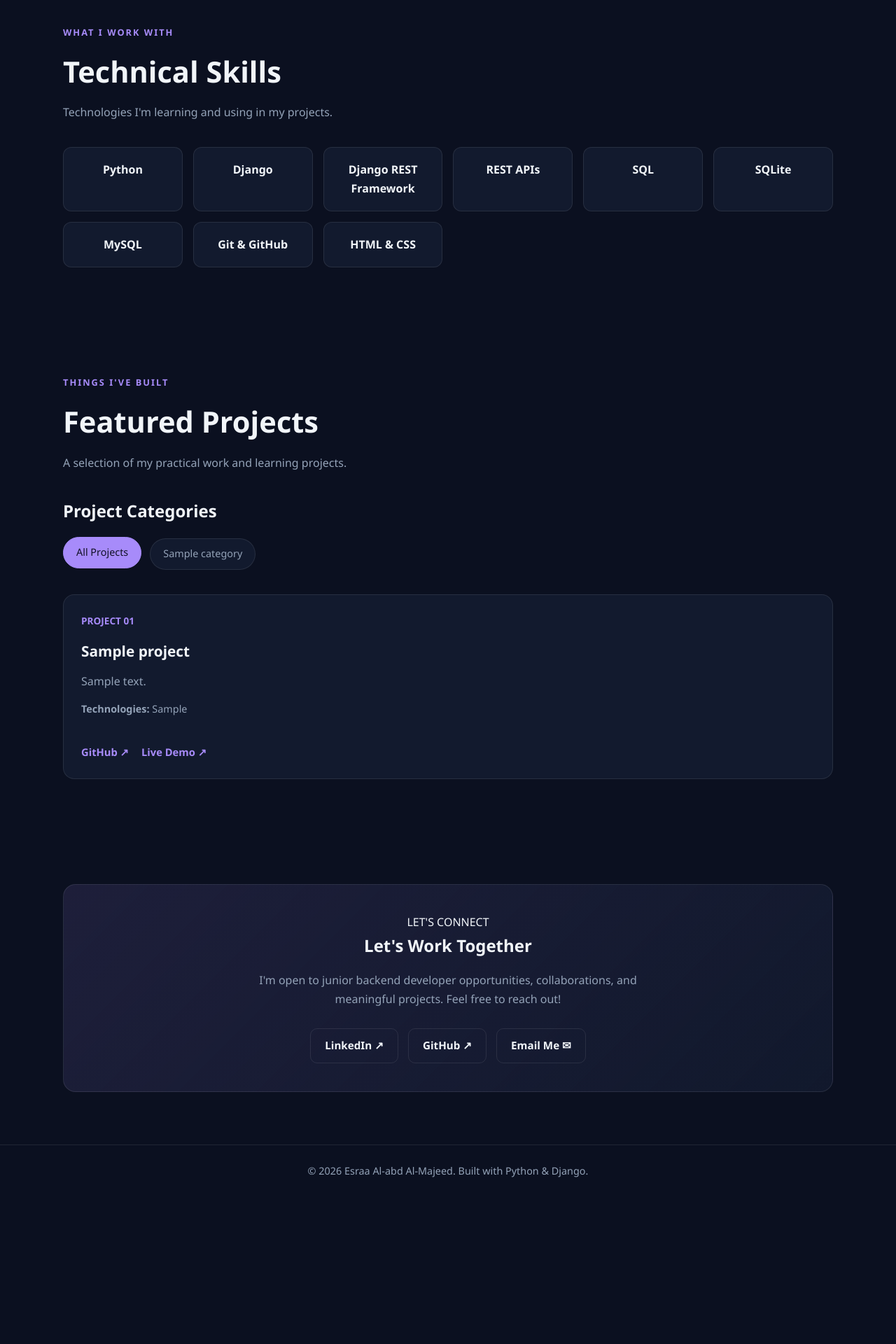
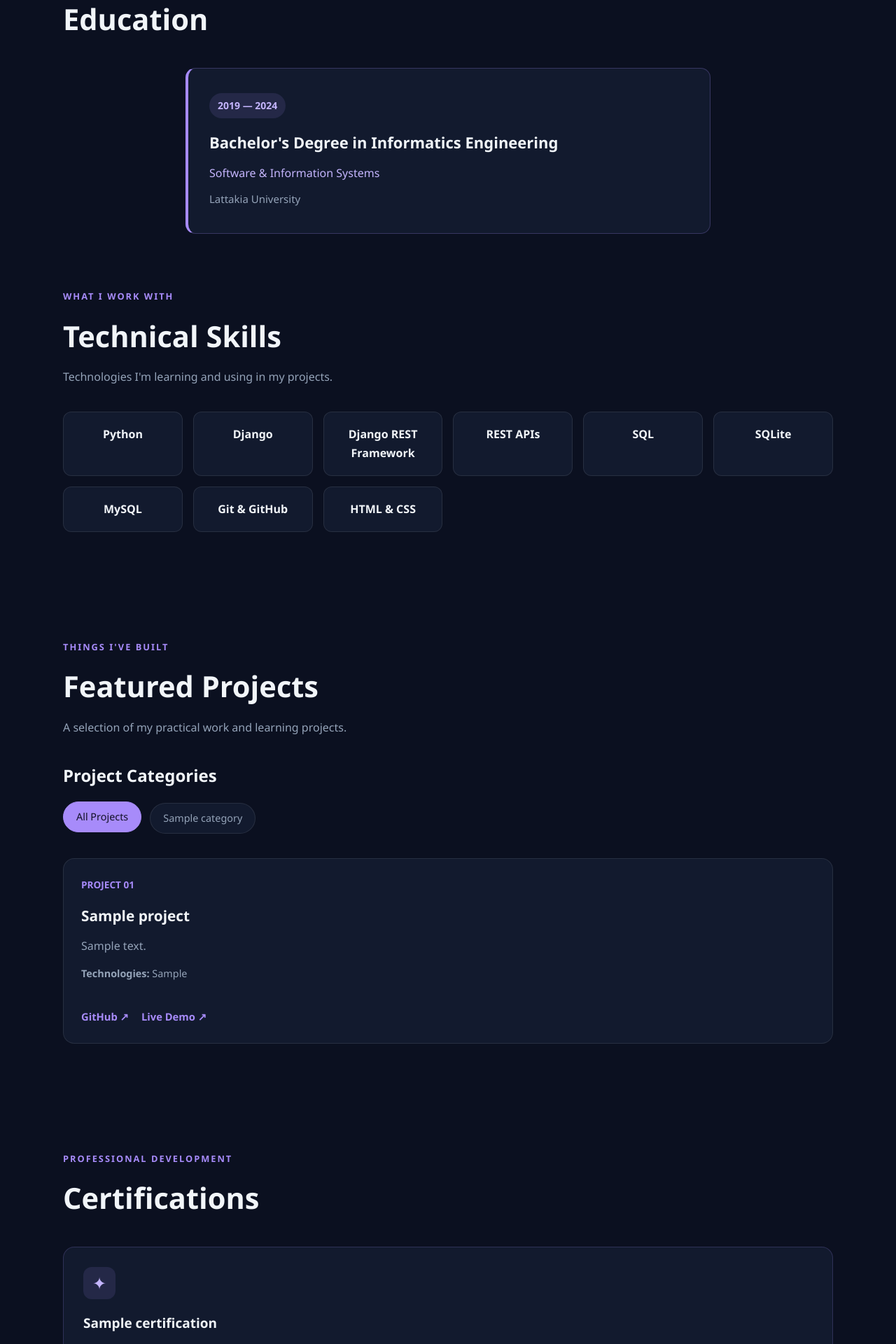
Before and after one commit to EsRaaAlmajeed/esraa-portfolio, a Django app: page / in a window 1280 px wide. Shown: the part 1280-3200 px from the top of the page at 70% size. Before the commit the page ends 2962 px from the top, so only its background shows below. Run offline with Django 5.2, Linux system fonts and the light colour scheme; tables that the repository leaves empty hold one stand-in row (values such as "Sample post").

Commit message:
Add education and certifications sections

```diff
--- a/portfolio/admin.py
+++ b/portfolio/admin.py
@@ -1,5 +1,5 @@
 from django.contrib import admin
-from .models import Project , Category
+from .models import Project , Category, Certification
 
 # Register your models here.
 
@@ -15,3 +15,4 @@ class ProjectAdmin(admin.ModelAdmin):
 
 admin.site.register(Project, ProjectAdmin)
 admin.site.register(Category)
+admin.site.register(Certification)
--- a/portfolio/models.py
+++ b/portfolio/models.py
@@ -27,3 +27,17 @@ class Category(models.Model):
 
     def __str__(self):
              return self.name
+
+
+class Certification(models.Model):
+    title= models.CharField(max_length=100)
+    issuer= models.CharField(max_length=100)
+    issue_date= models.DateField(blank=True, null=True)
+    program_name = models.CharField(max_length=200, blank=True)
+    credential_url= models.URLField(blank=True, null=True)
+    description= models.TextField(blank=True)
+    display_order= models.PositiveIntegerField(default=0)
+
+
+    def __str__(self):
+             return self.title
--- a/portfolio/static/portfolio/style.css
+++ b/portfolio/static/portfolio/style.css
@@ -449,3 +449,144 @@ footer {
     border-color: var(--primary-color);
     transform: translateY(-2px);
 }
+
+/* Education Section */
+.education-card {
+    position: relative;
+    max-width: 750px;
+    margin: 35px auto 0;
+    padding: 35px 30px;
+    background: #121a2e;
+    border: 1px solid rgba(167, 139, 250, 0.25);
+    border-left: 4px solid #a78bfa;
+    border-radius: 14px;
+    text-align: left;
+    transition: transform 0.3s ease, border-color 0.3s ease;
+}
+
+.education-card:hover {
+    transform: translateY(-4px);
+    border-color: #a78bfa;
+}
+
+.education-period {
+    display: inline-block;
+    margin-bottom: 18px;
+    padding: 6px 12px;
+    color: #c4b5fd;
+    background: rgba(167, 139, 250, 0.12);
+    border-radius: 20px;
+    font-size: 14px;
+    font-weight: 600;
+}
+
+.education-card h3 {
+    margin: 0 0 14px;
+    color: #f1f5f9;
+    font-size: 22px;
+    line-height: 1.5;
+}
+
+.education-major {
+    margin: 0 0 10px;
+    color: #c4b5fd;
+    font-size: 16px;
+}
+
+.education-university {
+    margin: 0;
+    color: #94a3b8;
+    font-size: 15px;
+    line-height: 1.8;
+}
+
+/* Certifications Section */
+.certifications-grid {
+    display: grid;
+    grid-template-columns: repeat(auto-fit, minmax(260px, 1fr));
+    gap: 24px;
+    margin-top: 35px;
+}
+
+.certification-card {
+    padding: 28px;
+    background: #121a2e;
+    border: 1px solid rgba(167, 139, 250, 0.2);
+    border-radius: 16px;
+    display: flex;
+    flex-direction: column;
+    align-items: flex-start;
+    transition: transform 0.3s ease, border-color 0.3s ease;
+}
+
+.certification-card:hover {
+    transform: translateY(-5px);
+    border-color: #a78bfa;
+}
+
+.certification-icon {
+    width: 46px;
+    height: 46px;
+    display: flex;
+    align-items: center;
+    justify-content: center;
+    margin-bottom: 20px;
+    border-radius: 12px;
+    background: rgba(167, 139, 250, 0.12);
+    color: #c4b5fd;
+    font-size: 24px;
+}
+
+.certification-card h3 {
+    margin: 0 0 12px;
+    color: #f1f5f9;
+    font-size: 19px;
+    line-height: 1.5;
+}
+
+.certification-issuer {
+    margin: 0 0 8px;
+    color: #c4b5fd;
+    font-size: 15px;
+}
+
+.certification-date {
+    margin: 0 0 12px;
+    color: #94a3b8;
+    font-size: 13px;
+}
+
+.certification-description {
+    margin: 0 0 18px;
+    color: #94a3b8;
+    font-size: 14px;
+    line-height: 1.7;
+}
+
+.certification-link {
+    display: inline-flex;
+    align-items: center;
+    gap: 8px;
+    margin-top: auto;
+    padding-top: 12px;
+    color: #c4b5fd;
+    font-weight: 600;
+    text-decoration: none;
+    transition: color 0.2s ease;
+}
+
+.certification-link:hover {
+    color: #f1f5f9;
+}
+
+.certifications-empty {
+    color: #94a3b8;
+    line-height: 1.7;
+}
+
+.certification-program {
+    margin: 0 0 10px;
+    color: #c4b5fd;
+    font-size: 13px;
+    font-weight: 600;
+}
--- a/portfolio/templates/portfolio/home.html
+++ b/portfolio/templates/portfolio/home.html
@@ -12,12 +12,14 @@
 
     <nav class="navbar">
         <div class="container nav-container">
-            <a href="#home" class="logo">Esraa<span>.</span></a>
+            <a href="#home" class="logo">Esraa Al-abd Al-majeed<span>.</span></a>
 
             <ul class="nav-links">
-                <li><a href="#about">About</a></li>
+                <li><a href="#about">About Me</a></li>
+                <li><a href="#education">Education</a></li>
                 <li><a href="#skills">Skills</a></li>
                 <li><a href="#projects">Projects</a></li>
+                <li><a href="#certifications">Certifications</a></li>
                 <li><a href="#contact">Contact</a></li>
             </ul>
         </div>
@@ -74,6 +76,29 @@
                 </div>
             </div>
         </section>
+
+          <div class="container">
+        <div class="section-heading">
+            <span class="subtitle">Academic Background</span>
+            <h2>Education</h2>
+        </div>
+
+        <div class="education-card">
+            <span class="education-period">2019 — 2024</span>
+
+            <h3>Bachelor's Degree in Informatics Engineering</h3>
+
+            <p class="education-major">
+                Software & Information Systems
+            </p>
+
+            <p class="education-university">
+                Lattakia University
+            </p>
+        </div>
+    </div>
+</section>
+
 
         <section class="section" id="skills">
             <div class="container">
@@ -171,6 +196,64 @@
             </div>
         </section>
 
+        <section class="section" id="certifications">
+    <div class="container">
+        <div class="section-heading">
+            <span class="subtitle">Professional Development</span>
+            <h2>Certifications</h2>
+        </div>
+
+        <div class="certifications-grid">
+            {% for item in certifications %}
+                <div class="certification-card">
+                    <div class="certification-icon">
+                        <span>✦</span>
+                    </div>
+
+                    <h3>{{ item.title }}</h3>
+                    {% if item.program_name %}
+                     <p class="certification-program">
+                          {{ item.program_name }}
+                      </p>
+                    {% endif %}
+                    <p class="certification-issuer">
+                        {{ item.issuer }}
+                    </p>
+
+                    {% if item.issue_date %}
+                        <p class="certification-date">
+                            Issued {{ item.issue_date|date:"F Y" }}
+                        </p>
+                    {% endif %}
+
+                    {% if item.description %}
+                        <p class="certification-description">
+                            {{ item.description }}
+                        </p>
+                    {% endif %}
+
+                    {% if item.credential_url %}
+                        <a
+                            href="{{ item.credential_url }}"
+                            target="_blank"
+                            rel="noopener noreferrer"
+                            class="certification-link"
+                        >
+                            View Certificate
+                            <span aria-hidden="true">↗</span>
+                        </a>
+                    {% endif %}
+                </div>
+            {% empty %}
+                <p class="certifications-empty">
+                    Certificates will be added soon.
+                </p>
+            {% endfor %}
+        </div>
+    </div>
+</section>
+
+
         <section class="section" id="contact">
     <div class="container">
         <div class="contact-card">
--- a/portfolio/views.py
+++ b/portfolio/views.py
@@ -1,11 +1,13 @@
 from django.shortcuts import render , get_object_or_404
 from django.http import HttpResponse
-from .models import Project, Category
+from .models import Project, Category, Certification
 
 # Create your views here.
 def home(request):
     categories = Category.objects.all()
     projects = Project.objects.all()
+    certifications = Certification.objects.all().order_by('display_order')
+
 
     category_id = request.GET.get('category')
 
@@ -16,6 +18,7 @@ def home(request):
         'categories': categories,
         'projects': projects,
         'selected_category': category_id,
+        'certifications': certifications,
     }
 
     return render(request, 'portfolio/home.html', context)
```
Also changed, not shown: portfolio/migrations/0004_certification.py (added), portfolio/migrations/0005_certification_program_name.py (added).
